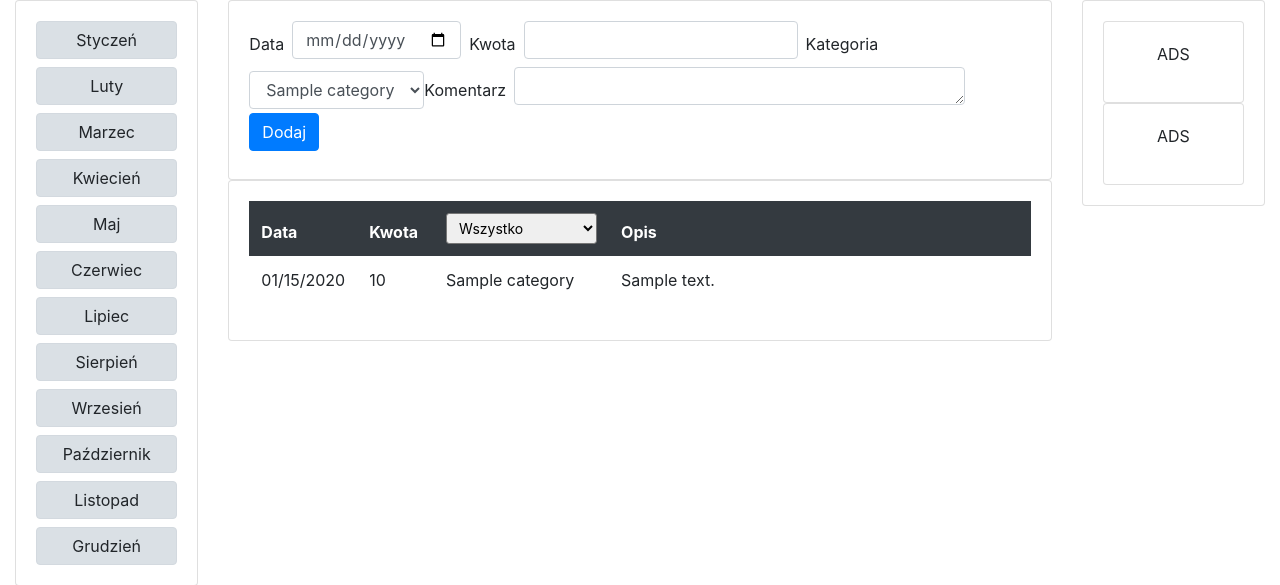
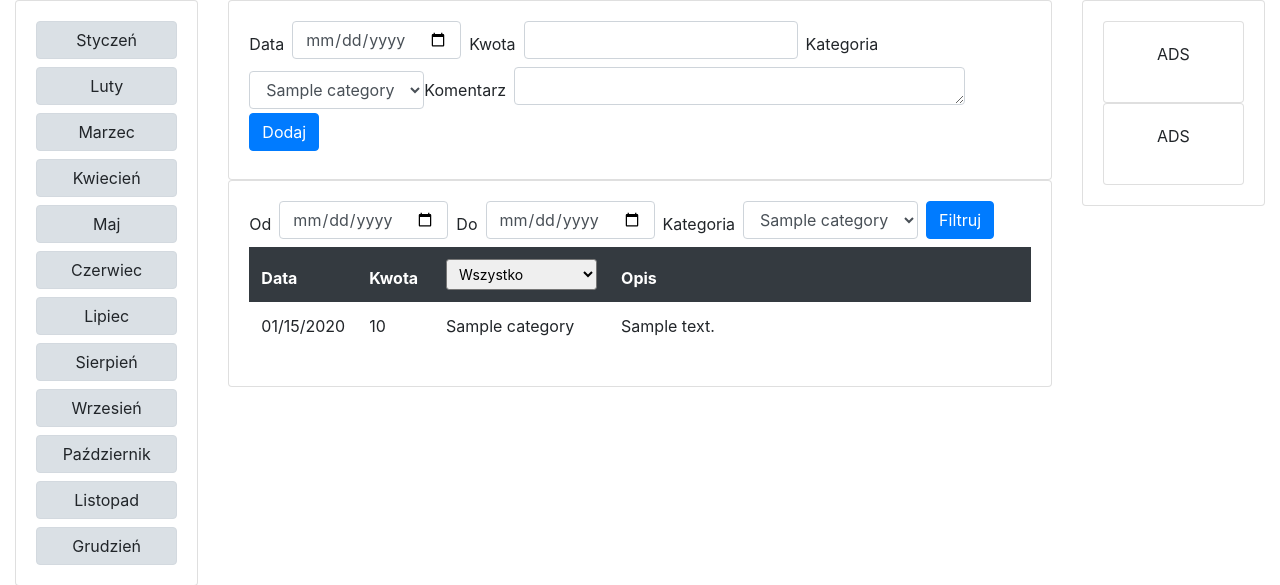
Before and after one commit to gothaur/home_budget, a Django app: template budget/templates/expenses.html in a window 1280 px wide. Shown: the part 56-641 px from the top of the page. Run offline with Django 3.2, Linux system fonts and the light colour scheme; the template is opened without the code that fills it: most values are stand-ins (such as "Sample title", 1, 10 or a date in 2020); some libraries are stand-ins or nearby versions.

Commit message:
another try to set up filter form

```diff
--- a/budget/templates/expenses.html
+++ b/budget/templates/expenses.html
@@ -29,6 +29,21 @@
   </div>
   <div class="card">
     <div class="card-body">
+      <form class="form-inline">
+        <label for="date" class="mr-sm-2">Od</label>
+        <input type="date" id="date" name="date_from" class="form-control mb-2 mr-sm-2">
+        <label for="date" class="mr-sm-2">Do</label>
+        <input type="date" id="date" name="date_for" class="form-control mb-2 mr-sm-2">
+        <label for="category" class="mr-sm-2">Kategoria</label>
+        <select id="category" name="selected_category" class="form-control mb-2 mr-sm-2">
+          {% for category in categories %}
+            <option value="{{ category.id }}">{{ category.name }}</option>
+          {% empty %}
+            <option>Brak zdefiniowanych kategorii</option>
+          {% endfor %}
+        </select>
+        <button type="submit" class="btn btn-primary mb-2 mr-sm-2">Filtruj</button>
+      </form>
       <table class="table table-borderless table-hover">
         <thead class="thead-dark">
         <tr>
--- a/home_budget/urls.py
+++ b/home_budget/urls.py
@@ -25,6 +25,10 @@ urlpatterns = [
     path('', views.Index.as_view(), name='index'),
     path('income/', views.IncomeView.as_view(), name='income'),
     path('expenses/', views.ExpensesView.as_view(), name='expenses'),
+    path('income/<int:year>/<int:month>/', views.IncomeView.as_view(), name='income'),
+    path('expenses/<int:year>/<int:month>/', views.ExpensesView.as_view(), name='expenses'),
+    path('income/<int:year>/', views.IncomeView.as_view(), name='income'),
+    path('expenses/<int:year>/', views.ExpensesView.as_view(), name='expenses'),
     path('add-category/', views.AddCategory.as_view(), name='add-category'),
     path('api/', include('api.urls')),
     path('users/', include('users.urls'))
```
Also changed, not shown: budget/views.py (+22 -4 lines).
